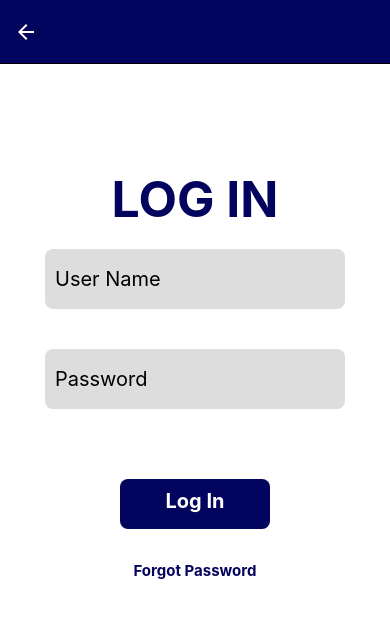
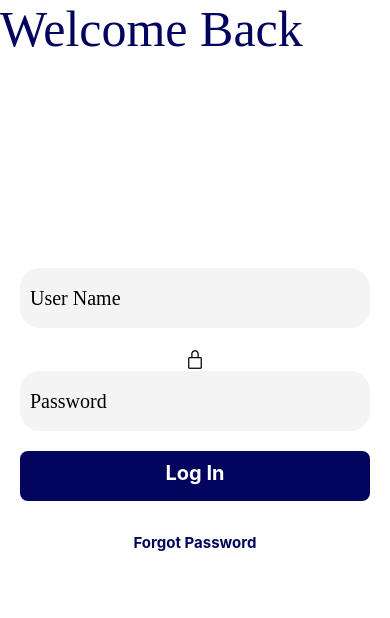
Before and after one commit to noirDev-kev2lee/PatronLasers, a React Native app: screen /Login in a window 390 px wide. Shown: the top 618 px of the page. Built offline with nearby package versions, Linux system fonts and the light colour scheme.

Commit message:
Removed Header Bar

```diff
--- a/App.tsx
+++ b/App.tsx
@@ -30,25 +30,24 @@ function App() {
           headerShown:false,
           headerTitleAlign:'center',
           headerStyle: {
-            backgroundColor:'#03045E'
           },
           headerTintColor: '#fff'
         }} />
         <Stack.Screen name="Login" component={Login}
         options={{
                   title:'',
+                  headerShown:false,
                   headerTitleAlign:'center',
                   headerStyle: {
-                    backgroundColor:'#03045E'
                   },
                   headerTintColor: '#fff'
          }}/>
         <Stack.Screen name="Register" component={Register}
                 options={{
                   title:'',
+                  headerShown:false,
           headerTitleAlign:'center',
           headerStyle: {
-            backgroundColor:'#03045E'
           },
           headerTintColor: '#fff'
         }}
--- a/components/screens/Home.tsx
+++ b/components/screens/Home.tsx
@@ -30,7 +30,7 @@ const styles = StyleSheet.create({
       height:100,
       marginBottom:30,
       marginRight:50,
-      resizeMode:'stretch',
+      resizeMode:'contain',
       tintColor:'#03045E'
     },
     pressBtnLog:{
@@ -48,7 +48,7 @@ const styles = StyleSheet.create({
         height:50
     },
     pressTxt:{
-      fontFamily:'',
+      fontFamily:'Roboto',
       textAlign:'center',
       textTransform:'uppercase',
       letterSpacing:2,
--- a/components/screens/Login.tsx
+++ b/components/screens/Login.tsx
@@ -1,5 +1,6 @@
 import { Alert, Button, Pressable, SafeAreaView, StyleSheet, Text, TextComponent, TextInput, TextInputComponent, ToastAndroid, View } from 'react-native'
 import {NavigationContainer} from '@react-navigation/native'
+import Icon from 'react-native-vector-icons/Ionicons'
 import { createNativeStackNavigator } from '@react-navigation/native-stack'
 import React from 'react'
 
@@ -8,15 +9,16 @@ const InputText = () => {
   const [password, passwordChange]= React.useState('Password')
   return(
       <View style={styles.form}>
-        <Text style={styles.title}>Log In</Text>
-        <TextInput style={styles.textInput} onChangeText={onChangeText} value={text}/>
+        <TextInput inlineImageLeft='mail_outline' style={styles.textInput} onChangeText={onChangeText} value={text}/>
+        <Icon style={styles.icons} name={'lock-closed-outline'} size={20} color={'#000'}/>
         <TextInput style={styles.textInput} onChangeText={passwordChange} value={password} />
       </View>
   )
 }
 const Login = ({navigation}) => {
   return (
-      <View style={styles.container}>
+  <View style={styles.container}>
+    <Text style={styles.title}>Welcome Back </Text>
         <InputText />
         <View style={styles.buttons}>
           <Pressable style={styles.pressBtn} onPress={() => navigation.navigate('Products')}>
@@ -42,32 +44,33 @@ const styles = StyleSheet.create({
     alignItems:'center',
   },
   buttons:{
-    marginTop:50,
     flex:1,
     alignItems:'center'
   },
   title:{
-    textAlign:'center',
+    textAlign:'left',
+    fontFamily:'Inter-Regular',
     fontSize:50,
-    textTransform:'uppercase',
-    fontWeight:'bold',
-    marginTop:100,
     color:'#03045E'
   },
+  icons:{
+  },
   textInput:{
-    margin:20,
+    fontFamily:'Inter-Regular',
+    marginBottom:20,
     padding:10,
     fontSize:20,
     color:'#000',
-    backgroundColor:'#DDDDDD',
-    width:300,
+    backgroundColor:'#f4f4f4',
+    width:350,
     height:60,
-    borderRadius:8
+    borderRadius:20
   },
   pressBtn:{
+    fontFamily:'Inter-Regular',
     borderRadius:8,
     backgroundColor:'#03045E',
-    width:150,
+    width:350,
     height:50
   },
   pressTxt:{
```
Also changed, not shown: 2 other files (tests, documents, lock files or other folders).
